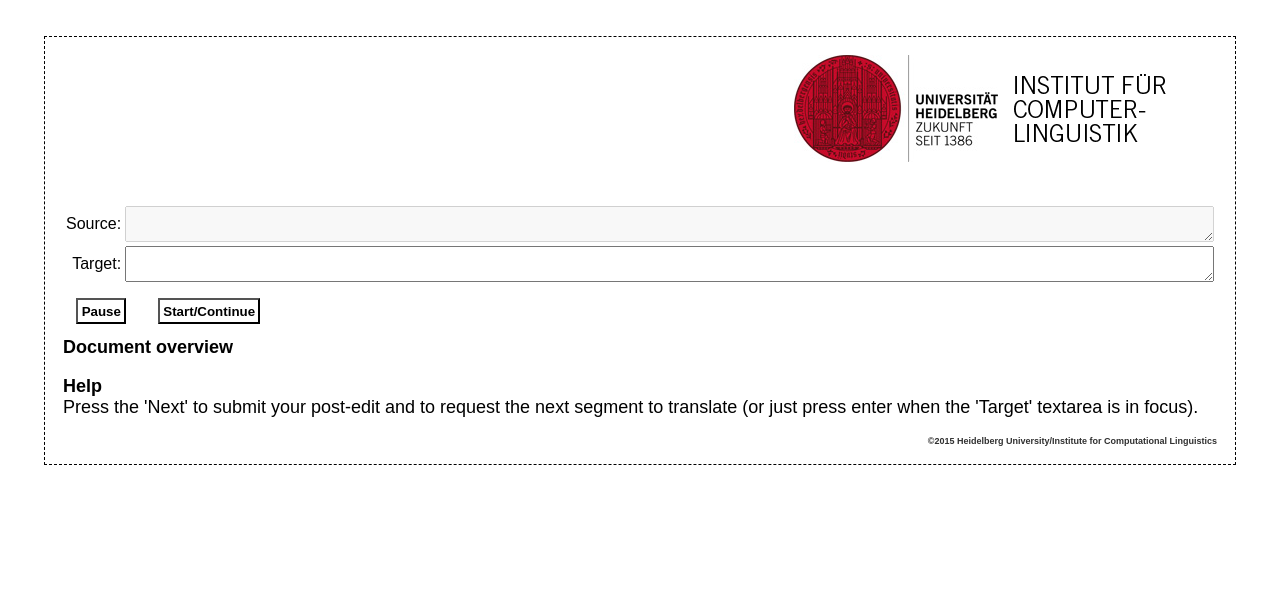
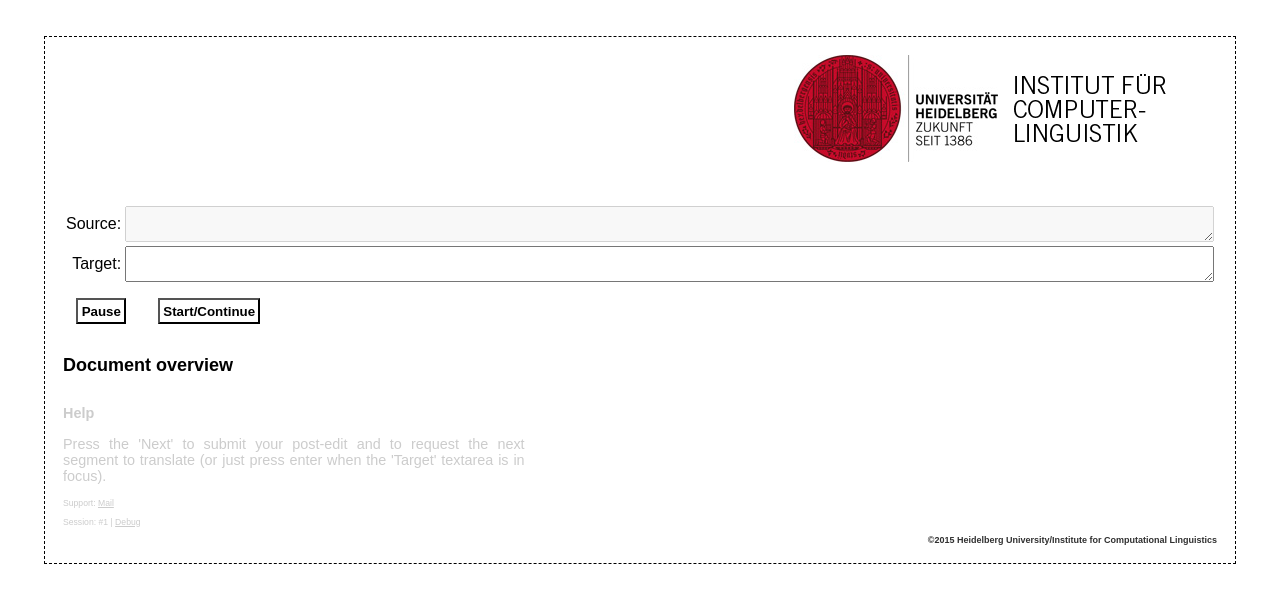
Before and after one commit to pks/lfpe, a PHP site: page /interface.php?key=1 in a window 1280 px wide. Shown: the top 603 px of the page. Run offline with PHP 8.4, Linux system fonts and the light colour scheme; data that the repository does not hold is empty.

Commit message:
interface

```diff
--- a/interface.php
+++ b/interface.php
@@ -8,15 +8,7 @@
 
 <body onload="init()">
 
-<!-- Wrapper -->
-<div id="wrapper">
-
-<!-- Header -->
-<div id="header">
-  <img id="uni" src="img/logo_neu_204x107.jpg" />
-  <img id="cl"  src="img/institut_cl.png" />
-</div>
-<!-- /Header -->
+<?php include("header.php"); ?>
 
 <!-- Source and target -->
 <table>
@@ -40,11 +32,12 @@
 <!-- /Next button -->
 
 <!-- Document overview -->
-<div>
+<div id="overview_wrapper">
 <strong>Document overview</strong>
 <table id="overview">
 <?php
-$j = file_get_contents($_GET["dir"]."/".$_GET["key"].".json"); # FIXME: get overview/state from database
+$SESSION_DIR="/fast_scratch/simianer/lfpe/sessions";
+$j = file_get_contents($SESSION_DIR."/".$_GET["key"]."/data.json");
 $a = json_decode($j);
 $i = 0;
 foreach($a->raw_source_segments as $s) {
@@ -61,28 +54,24 @@ foreach($a->raw_source_segments as $s) {
 <!-- /Document overview -->
 
 <!-- Help -->
-<p id="help">
+<div id="help">
 <strong>Help</strong><br />
-Press the 'Next' to submit your post-edit and to request the next segment to translate
-(or just press enter when the 'Target' textarea is in focus).
-</p>
+<p>Press the 'Next' to submit your post-edit and to request the next segment to translate
+(or just press enter when the 'Target' textarea is in focus).</p>
+<p class="xtrasmall">Support: <a href="mailto://simianer &auml;t cl.uni-heidelberg.de">Mail</a></p>
+<p class="xtrasmall">Session: #<?php echo $_GET["key"]; ?> | <a href="http://coltrane.cl.uni-heidelberg.de:<?php echo $a->port; ?>/debug" target="_blank">Debug</a></p>
+</div>
 <!-- /Help -->
 
-<!-- Footer -->
-<p id="footer">
-  &copy;2015 Heidelberg University/Institute for Computational Linguistics
-</p>
-<!-- /Footer -->
+<?php include("footer.php"); ?>
 
-</div>
-<!-- /Wrapper -->
+</body>
+</html>
 
 <!-- Data -->
 <textarea style="display:none" id="key"><?php echo $_GET['key']; ?></textarea>
 <textarea style="display:none" id="source"></textarea>
 <textarea style="display:none" id="current_seg_id">0</textarea>
 <textarea style="display:none" id="paused">0</textarea>
+<textarea style="display:none" id="port"><?php echo $a->port; ?></textarea>
 <!-- /Data -->
-
-</body>
-</html>
```
